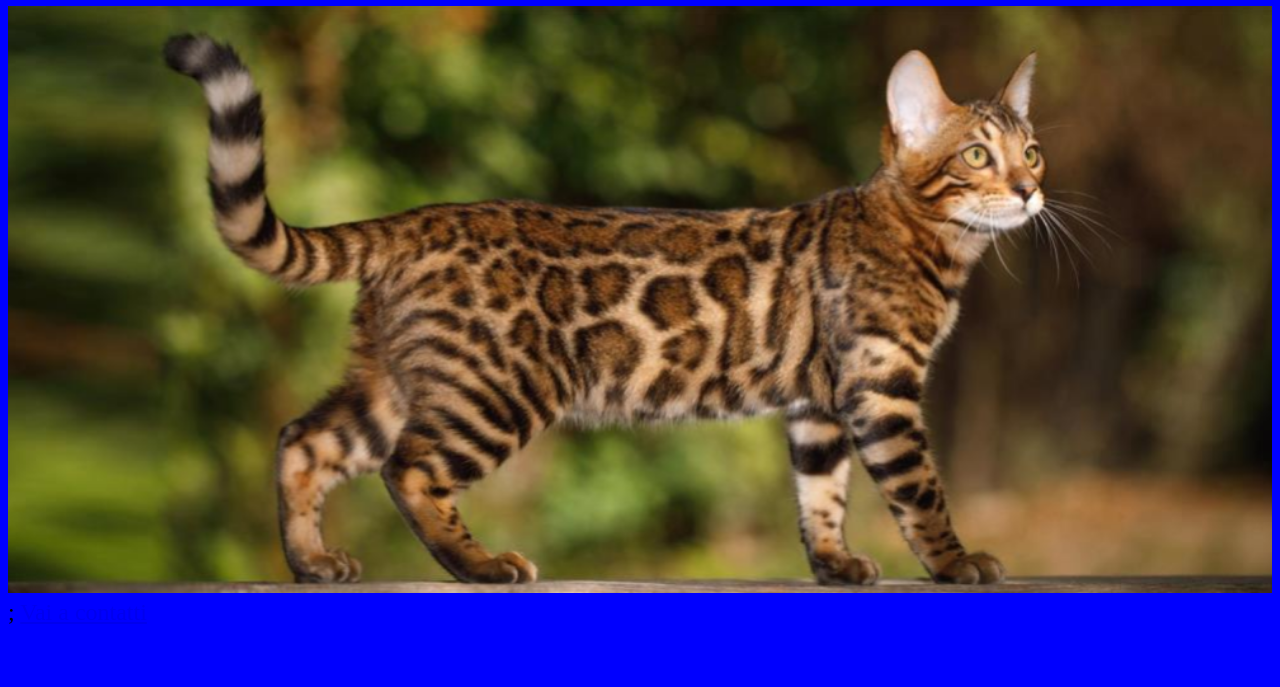
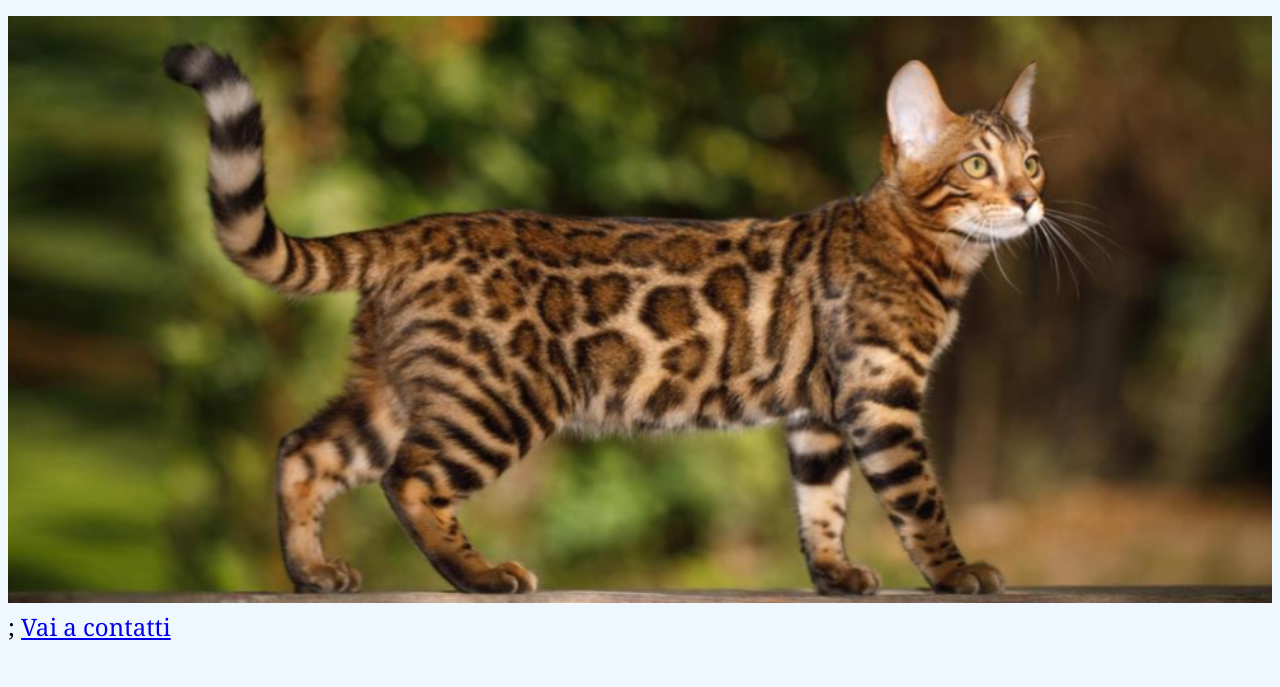
Before and after one commit to francescaaloi/giornale01, a plain HTML site: page index.html in a window 1280 px wide. Shown: the part 113-800 px from the top of the page. Drawn offline with Linux system fonts and the light colour scheme.

Commit message:
Update style css bacground

```diff
--- a/style.css
+++ b/style.css
@@ -1,7 +1,7 @@
 body {
     font-size: 24px;
-    background-color: blue;
-    front-family: Georgia, 'Times New Roman', Times, serif;
+    background-color: aliceblue;
+    font-family: Georgia, 'Times New Roman', Times, serif;
 }
 img {
     width: 100%;
```
